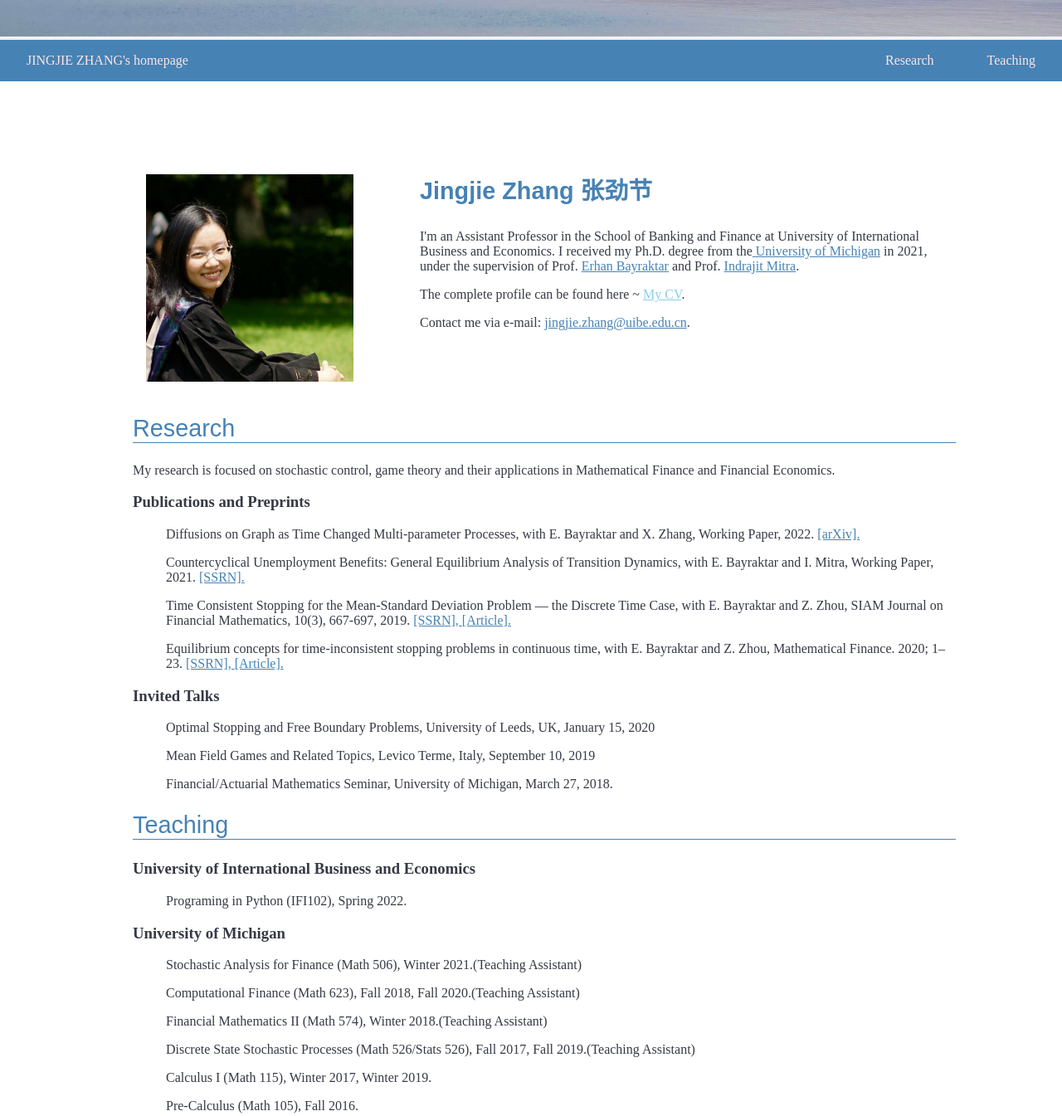
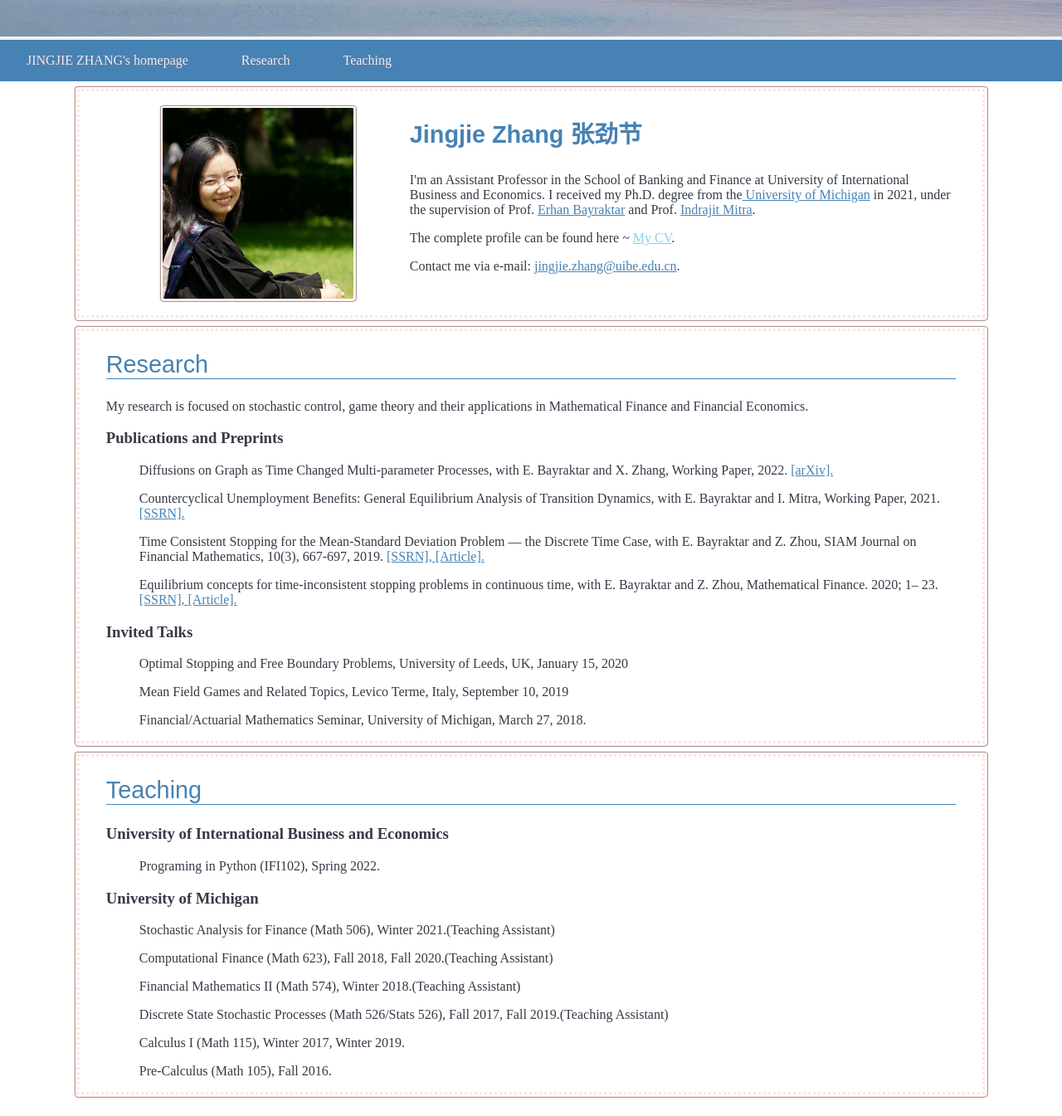
Before and after one commit to jingjie-zh/jingjie-zh.github.io, a plain HTML site: page index.html in a window 1280 px wide. Shown: the part 280-1625 px from the top of the page at 83% size. Drawn offline with Linux system fonts and the light colour scheme.

Commit message:
Add files via upload

```diff
--- a/index.html
+++ b/index.html
@@ -1,4 +1,4 @@
-<!DOCTYPE html PUBLIC "-//W3C//DTD XHTML 1.0 Strict//EN" "http://www.w3.org/TR/xhtml1/DTD/xhtml1-strict.dtd">
+<!DOCTYPE html>
 <html xmlns="http://www.w3.org/1999/xhtml">
 <head>
 	<meta http-equiv="content-type" content="text/html;charset=utf-8" />
@@ -12,74 +12,102 @@
 <div class="header">
 	<img src="bg.jpg"; alt="Have a nice day : )"; style="width: 100%; max-height: 100%">
 </div>
+<ul class="nav">
+		<li><a href="index.html">JINGJIE ZHANG's homepage </a></li>
+		<li><a href="#research">Research</a></li>
+		<li><a href="#teaching">Teaching</a></li>
+</ul>
 
-
-<ul class="nav">
-<li class="left"><a href="index.html">JINGJIE ZHANG's homepage </a></li>
-<li><a href="#teaching">Teaching</a></li>
-<li><a href="#research">Research</a></li>
-
-
-</ul>
 <div class="container">
-
-  <p>
+	<div class="post">
+	  <div class="clearfix" style="padding:0rem 2rem; border: 3px dotted mistyrose;">
 	  	<img class ="avatar" src="photo.JPG" alt="A beauty :p" >
-
-     <div class="about">
-
-
 			<p class="p1">Jingjie Zhang 张劲节</p>
-
 			<p class="p2">I'm an Assistant Professor in the School of Banking and Finance at University of International Business and Economics. I received my Ph.D. degree from the<a href="http://umich.edu"> University of Michigan</a> in 2021, under the supervision of Prof. <a href="http://www.math.lsa.umich.edu/~erhan/">Erhan Bayraktar</a> and Prof. <a href="https://sites.google.com/a/umich.edu/indrajitmitra/">Indrajit Mitra</a>.</p>
-
 			<p class="p2">The complete profile can be found here ~ <a href="">My CV</a>.</p>
 			<p class="p2"> Contact me via e-mail: <a href="mailto:jingjie.zhang@uibe.edu.cn">jingjie.zhang@uibe.edu.cn</a>.</p>
-
+		</div>
 	</div>
 
-<div style="clear:left"> </div>
-
-
+	<div  name="research" style="clear:left;" class = "post">
+		<div style="padding:0rem 2rem; border: 3px dotted mistyrose;">
 		<a id="research"><h2 name="research">Research</h2></a>
-
 		<p class="p2">My research is focused on stochastic control, game theory and their applications in Mathematical Finance and Financial Economics.</p>
-
 		<h3>Publications and Preprints</h3>
 		<ul class="body">
-<li class="body"><p class="p2">
-    Diffusions on Graph as Time Changed Multi-parameter Processes, with E. Bayraktar and X. Zhang, Working Paper, 2022. <a href="https://arxiv.org/abs/2204.07101">[arXiv].</a></p></li>
-<li class="body"><p class="p2">
-    Countercyclical Unemployment Benefits: General Equilibrium Analysis of Transition Dynamics, with E. Bayraktar and I. Mitra, Working Paper, 2021. <a href="https://papers.ssrn.com/sol3/papers.cfm?abstract_id=3925579">[SSRN].</a></p></li>
-		<li class="body"><p class="p2"> Time Consistent Stopping for the Mean-Standard Deviation Problem — the Discrete Time Case, with E. Bayraktar and Z. Zhou, SIAM Journal on Financial Mathematics, 10(3), 667-697, 2019. <a href="https://papers.ssrn.com/sol3/papers.cfm?abstract_id=3128866">[SSRN], <a href="https://epubs.siam.org/doi/10.1137/18M1216432">[Article].</a></p></li>
-		<li class="body"><p class="p2"> Equilibrium concepts for time-inconsistent stopping problems in continuous time, with E. Bayraktar and Z. Zhou,  Mathematical Finance. 2020; 1– 23. <a href="https://papers.ssrn.com/sol3/papers.cfm?abstract_id=3448620">[SSRN], <a href="https://doi.org/10.1111/mafi.12293">[Article]. </a></p></li>
-
+			<li class="body">
+				<p class="p2">Diffusions on Graph as Time Changed Multi-parameter Processes, with E. Bayraktar and X. Zhang, Working Paper, 2022. <a href="https://arxiv.org/abs/2204.07101">[arXiv].</a>
+				</p>
+			</li>
+			<li class="body">
+				<p class="p2">Countercyclical Unemployment Benefits: General Equilibrium Analysis of Transition Dynamics, with E. Bayraktar and I. Mitra, Working Paper, 2021. <a href="https://papers.ssrn.com/sol3/papers.cfm?abstract_id=3925579">[SSRN].</a>
+				</p>
+			</li>
+			<li class="body">
+				<p class="p2"> Time Consistent Stopping for the Mean-Standard Deviation Problem — the Discrete Time Case, with E. Bayraktar and Z. Zhou, SIAM Journal on Financial Mathematics, 10(3), 667-697, 2019. <a href="https://papers.ssrn.com/sol3/papers.cfm?abstract_id=3128866">[SSRN], <a href="https://epubs.siam.org/doi/10.1137/18M1216432">[Article].</a>
+				</p>
+			</li>
+			<li class="body">
+				<p class="p2"> Equilibrium concepts for time-inconsistent stopping problems in continuous time, with E. Bayraktar and Z. Zhou,  Mathematical Finance. 2020; 1– 23. <a href="https://papers.ssrn.com/sol3/papers.cfm?abstract_id=3448620">[SSRN], <a href="https://doi.org/10.1111/mafi.12293">[Article]. </a>
+				</p>
+			</li>
 		</ul >
-
-
 		<h3>Invited Talks</h3>
 		<ul class="body">
-<li class="body"><p class="p2"> Optimal Stopping and Free Boundary Problems, University of Leeds, UK, January 15, 2020</p></li>
-<li class="body"><p class="p2"> Mean Field Games and Related Topics, Levico Terme, Italy,  September 10, 2019</p></li>
-<li class="body"><p class="p2"> Financial/Actuarial Mathematics Seminar, University of Michigan, March 27, 2018.</p></li>
-
+			<li class="body">
+				<p class="p2"> Optimal Stopping and Free Boundary Problems, University of Leeds, UK, January 15, 2020
+				</p>
+			</li>
+			<li class="body">
+				<p class="p2"> Mean Field Games and Related Topics, Levico Terme, Italy,  September 10, 2019
+				</p>
+			</li>
+			<li class="body">
+				<p class="p2"> Financial/Actuarial Mathematics Seminar, University of Michigan, March 27, 2018.
+				</p>
+			</li>
 		</ul >
-
+			</div>
+	</div>
+	<div name="teaching"  class = "post">
+		<div style="padding:0rem 2rem; border: 3px dotted mistyrose;">
 		<a id="teaching"><h2 name="teaching">Teaching</h2></a>
-
 		<h3>University of International Business and Economics</h3>
 		<ul class="body">
-<li class="body"><p class="p2"> Programing in Python (IFI102), Spring 2022.</p></li>
+			<li class="body">
+				<p class="p2"> Programing in Python (IFI102), Spring 2022.
+				</p>
+			</li>
 		</ul >
 		<h3>University of Michigan</h3>
 		<ul class="body">
-	   <li class="body"> <p class="p2"> Stochastic Analysis for Finance (Math 506), Winter 2021.(Teaching Assistant)</p></li>
-	   <li class="body"> <p class="p2"> Computational Finance (Math 623), Fall 2018, Fall 2020.(Teaching Assistant)</p></li>
-		<li class="body"><p class="p2"> Financial Mathematics II (Math 574), Winter 2018.(Teaching Assistant)</p></li>
-		<li class="body"><p class="p2"> Discrete State Stochastic Processes (Math 526/Stats 526), Fall 2017, Fall 2019.(Teaching Assistant)</p></li>
-		<li class="body"><p class="p2"> Calculus I (Math 115), Winter 2017, Winter 2019.</p></li>
-		<li class="body"><p class="p2"> Pre-Calculus (Math 105), Fall 2016.</p></li>
+	  	<li class="body">
+	  		<p class="p2"> Stochastic Analysis for Finance (Math 506), Winter 2021.(Teaching Assistant)
+	  		</p>
+	  	</li>
+	   	<li class="body">
+	   		<p class="p2"> Computational Finance (Math 623), Fall 2018, Fall 2020.(Teaching Assistant)
+	   		</p>
+	   	</li>
+			<li class="body">
+				<p class="p2"> Financial Mathematics II (Math 574), Winter 2018.(Teaching Assistant)
+				</p>
+			</li>
+			<li class="body">
+				<p class="p2"> Discrete State Stochastic Processes (Math 526/Stats 526), Fall 2017, Fall 2019.(Teaching Assistant)
+				</p>
+			</li>
+			<li class="body">
+				<p class="p2"> Calculus I (Math 115), Winter 2017, Winter 2019.
+				</p>
+			</li>
+			<li class="body">
+				<p class="p2"> Pre-Calculus (Math 105), Fall 2016.
+				</p>
+			</li>
+			</div>
+	</div>
+</div>
 
-</div>
 </body>
 </html>
--- a/main.css
+++ b/main.css
@@ -1,7 +1,3 @@
-* {
-  box-sizing: border-box;
-}
-
 body {
   margin: 0;
 }
@@ -23,78 +19,83 @@ overflow: hidden;
   background-color: SteelBlue;
 }
 
-
 ul.nav li {
-Float:right;
+  float:left;
 }
-
-
-ul.nav li.left {float: left}
-
-ul.nav Li a {
-Display:block;
+ul.nav li a {
+  display:block;
   color: MistyRose;
   text-align: center;
   text-decoration: none;
   padding: 1rem 2rem 1rem;
 }
-ul.nav Li a:hover {
+ul.nav li a:hover {
   background-color: #fff0ee;
   color: SteelBlue;
 }
 
-img.avatar{
-width:250px;
-float: left;
-margin: 1rem 5rem 1rem 1rem
+.container{
+  width: 90%;
+  margin: auto;
+}
+.post{
+  width: 95%;
+  margin: 5px auto;
+  padding: 1rem;
+  border: 2px ridge mistyrose;
+  border-radius: 5px;
+  padding: 2px;
 }
 
-.container{
-width: 90%;
-margin: 0rem 5rem;
-padding: 5rem;
+.clearfix::after {
+  content: "";
+  clear: both;
+  display: table;
 }
+img.avatar{
+  width:230px;
+  float: left;
+  margin: 1rem 4rem 1rem;
+  border: 2px ridge mistyrose;
+  border-radius: 5px;
+  padding: 2px;
+}
+
 ul.body{
 list-style-type: none; /*circle,square,none*/
 }
-Li.body{
+li.body{
 }
-Li.body a:link {
+li.body a:link {
   color: steelblue;
 }
 
 /* visited link */
-Li.body a:visited {
+li.body a:visited {
   color: skyblue;
-}
-}
-.about{
-margin: 2rem;
-padding: 3rem 5rem;
-font:1.8rem
 }
 
 
-.p1{
-Color: SteelBlue;
-Font: Bold 1.8rem Arial, sans-serif;
-}
-
 
 h2{
-Color: SteelBlue;
-Font: 1.8rem Arial, sans-serif;
-Border-bottom: 1px solid ;
+color: SteelBlue;
+font: 1.8rem Arial, sans-serif;
+border-bottom: 1px solid ;
 }
 h3{
 Color: #363945;
 Font: Arial, sans-serif;
 }
 
+.p1{
+Color: SteelBlue;
+Font: Bold 1.8rem Arial, sans-serif;
+}
 .p2{
 Color: #363945;
 Font: normal Times New Roman,serif;
 }
+
 a:link {
   color: steelblue;
 }
@@ -111,16 +112,8 @@ a:hover {
 
 
 /* Responsive layout - makes the three columns stack on top of each other instead of next to each other */
-@media screen and (max-width: 800px) {
-  Img.avatar {
-    width: 45%;
-Float: none
-  }
 
-}
-
-/* Responsive layout - when the screen is less than 400px wide, make the navigation links stack on top of each other instead of next to each other */
-@media screen and (max-width: 800px) {
+@media screen and (max-width: 600px) {
   ul.nav Li {
     float: none;
     width: 100%;
@@ -128,5 +121,12 @@ Float: none
   ul.nav Li a {
     padding: 1rem 10rem 1rem;
   }
-ul.nav li.left
+  .p1{
+    Font: 1.5rem Arial, sans-serif;
   }
+  img.avatar {
+    width: 70%;
+    margin: 1rem 2rem;
+    float: none
+  }
+}
```
Lines whose indentation alone changed are shown as unchanged.
